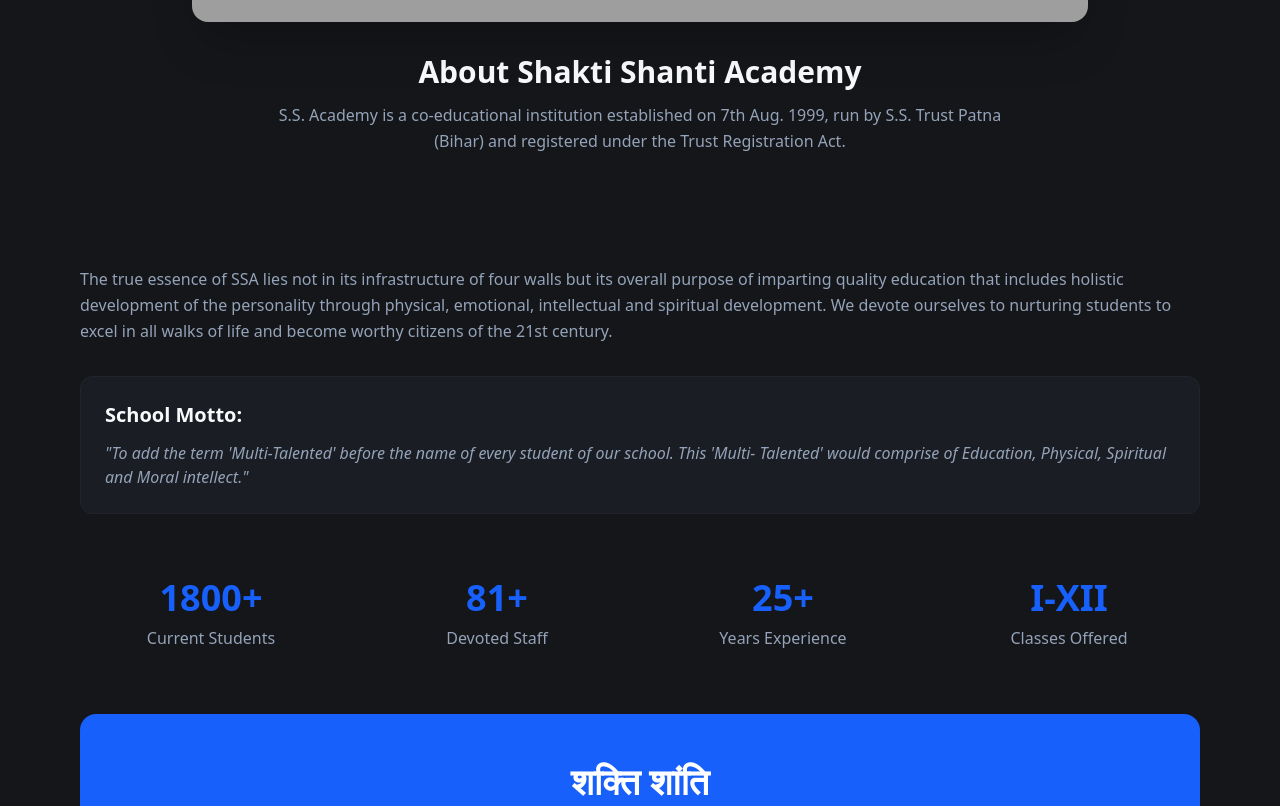
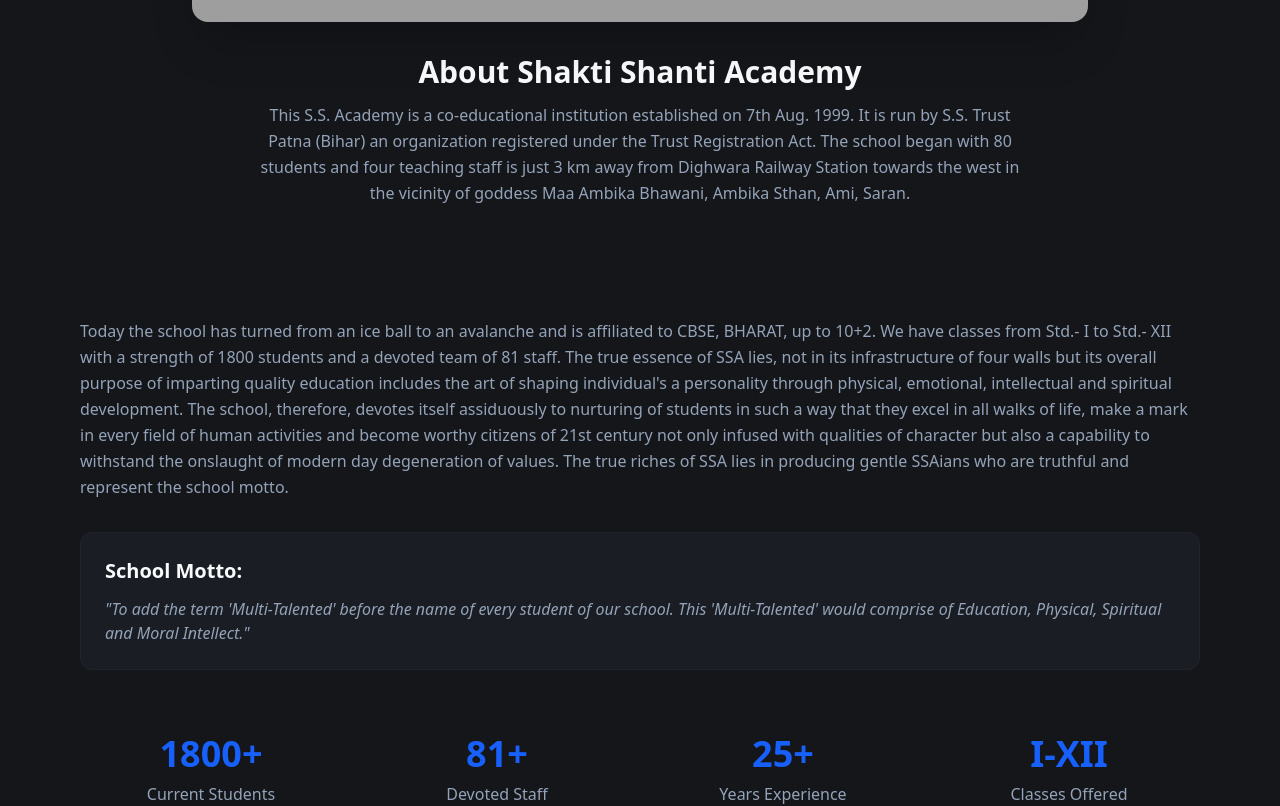
Before and after one commit to test6269/shakti-shanti-showcase, a React (Vite) app: page / in a window 1280 px wide. Shown: the part 825-1631 px from the top of the page. Built offline with nearby package versions, Linux system fonts and the light colour scheme; grey boxes are pictures that could not be loaded.

Commit message:
Update About Us content
Updated the About Us section with new content for the school's description, motto, and contact information. The design and layout remain unchanged.

```diff
--- a/src/components/AboutSection.tsx
+++ b/src/components/AboutSection.tsx
@@ -8,18 +8,13 @@ const AboutSection = () => {
         {/* School Description */}
         <div className="mb-16">
           <p className="text-muted-foreground mb-8 leading-relaxed">
-            The true essence of SSA lies not in its infrastructure of four walls but its overall
-            purpose of imparting quality education that includes holistic development of the
-            personality through physical, emotional, intellectual and spiritual development. We
-            devote ourselves to nurturing students to excel in all walks of life and become
-            worthy citizens of the 21st century.
+            Today the school has turned from an ice ball to an avalanche and is affiliated to CBSE, BHARAT, up to 10+2. We have classes from Std.- I to Std.- XII with a strength of 1800 students and a devoted team of 81 staff. The true essence of SSA lies, not in its infrastructure of four walls but its overall purpose of imparting quality education includes the art of shaping individual's a personality through physical, emotional, intellectual and spiritual development. The school, therefore, devotes itself assiduously to nurturing of students in such a way that they excel in all walks of life, make a mark in every field of human activities and become worthy citizens of 21st century not only infused with qualities of character but also a capability to withstand the onslaught of modern day degeneration of values. The true riches of SSA lies in producing gentle SSAians who are truthful and represent the school motto.
           </p>
 
           <div className="bg-card rounded-xl p-6 border border-border mb-8">
             <h3 className="text-xl font-semibold text-card-foreground mb-3">School Motto:</h3>
             <p className="text-muted-foreground italic">
-              "To add the term 'Multi-Talented' before the name of every student of our school. This 'Multi-
-              Talented' would comprise of Education, Physical, Spiritual and Moral intellect."
+              "To add the term 'Multi-Talented' before the name of every student of our school. This 'Multi-Talented' would comprise of Education, Physical, Spiritual and Moral Intellect."
             </p>
           </div>
         </div>
--- a/src/components/ContactSection.tsx
+++ b/src/components/ContactSection.tsx
@@ -27,8 +27,7 @@ const ContactSection = () => {
                   <div>
                     <h4 className="font-semibold text-foreground mb-1">Address</h4>
                     <p className="text-muted-foreground">
-                      123 Education Street, Knowledge Park,<br />
-                      Learning City - 110001
+                      Ambika Sthan, Ami, Saran (Bihar) - 841207
                     </p>
                   </div>
                 </div>
@@ -53,7 +52,7 @@ const ContactSection = () => {
                   <div>
                     <h4 className="font-semibold text-foreground mb-1">Email</h4>
                     <p className="text-muted-foreground">
-                      info@shaktishantiacademy.edu<br />
+                      ssa.ami1998@gmail.com<br />
                       admissions@shaktishantiacademy.edu
                     </p>
                   </div>
--- a/src/components/HeroSection.tsx
+++ b/src/components/HeroSection.tsx
@@ -49,7 +49,7 @@ const HeroSection = () => {
               About Shakti Shanti Academy
             </h2>
             <p className="text-muted-foreground max-w-3xl mx-auto leading-relaxed">
-              S.S. Academy is a co-educational institution established on 7th Aug. 1999, run by S.S. Trust Patna (Bihar) and registered under the Trust Registration Act.
+              This S.S. Academy is a co-educational institution established on 7th Aug. 1999. It is run by S.S. Trust Patna (Bihar) an organization registered under the Trust Registration Act. The school began with 80 students and four teaching staff is just 3 km away from Dighwara Railway Station towards the west in the vicinity of goddess Maa Ambika Bhawani, Ambika Sthan, Ami, Saran.
             </p>
 
           </div>
```
